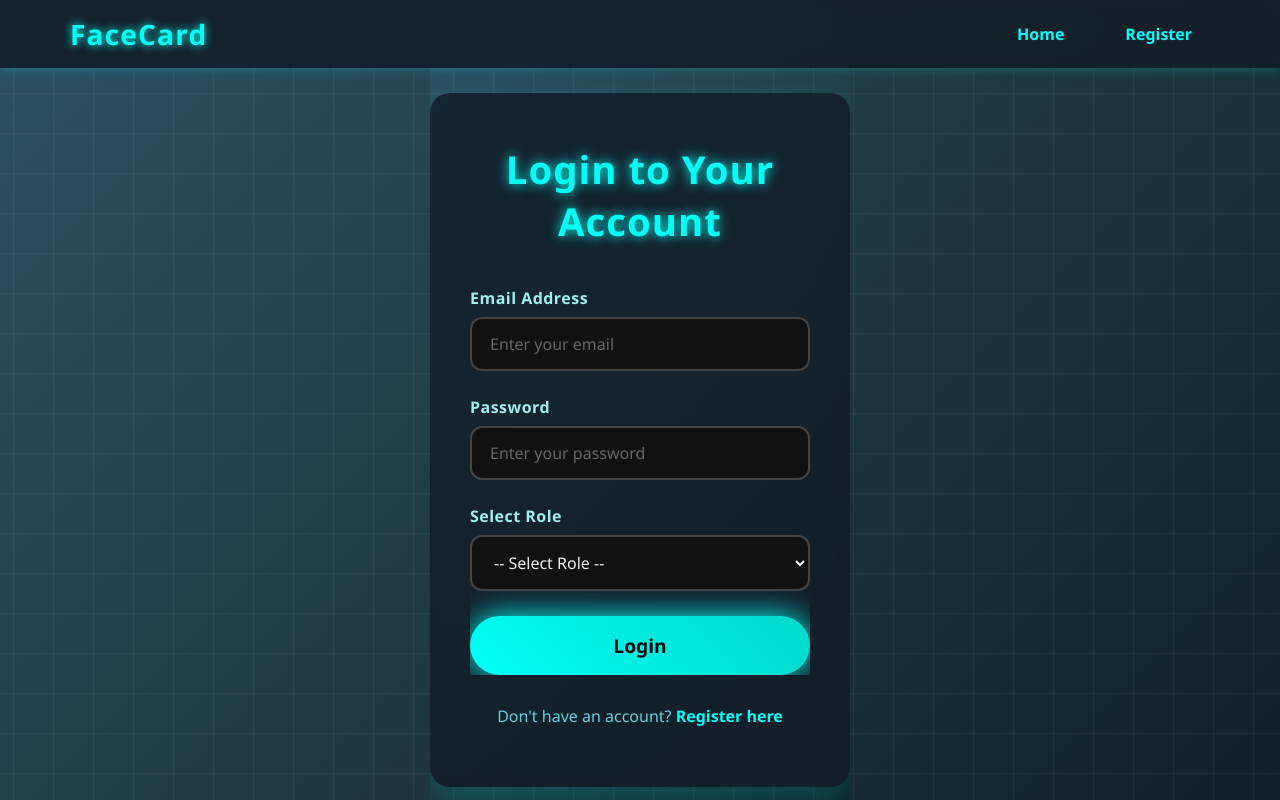
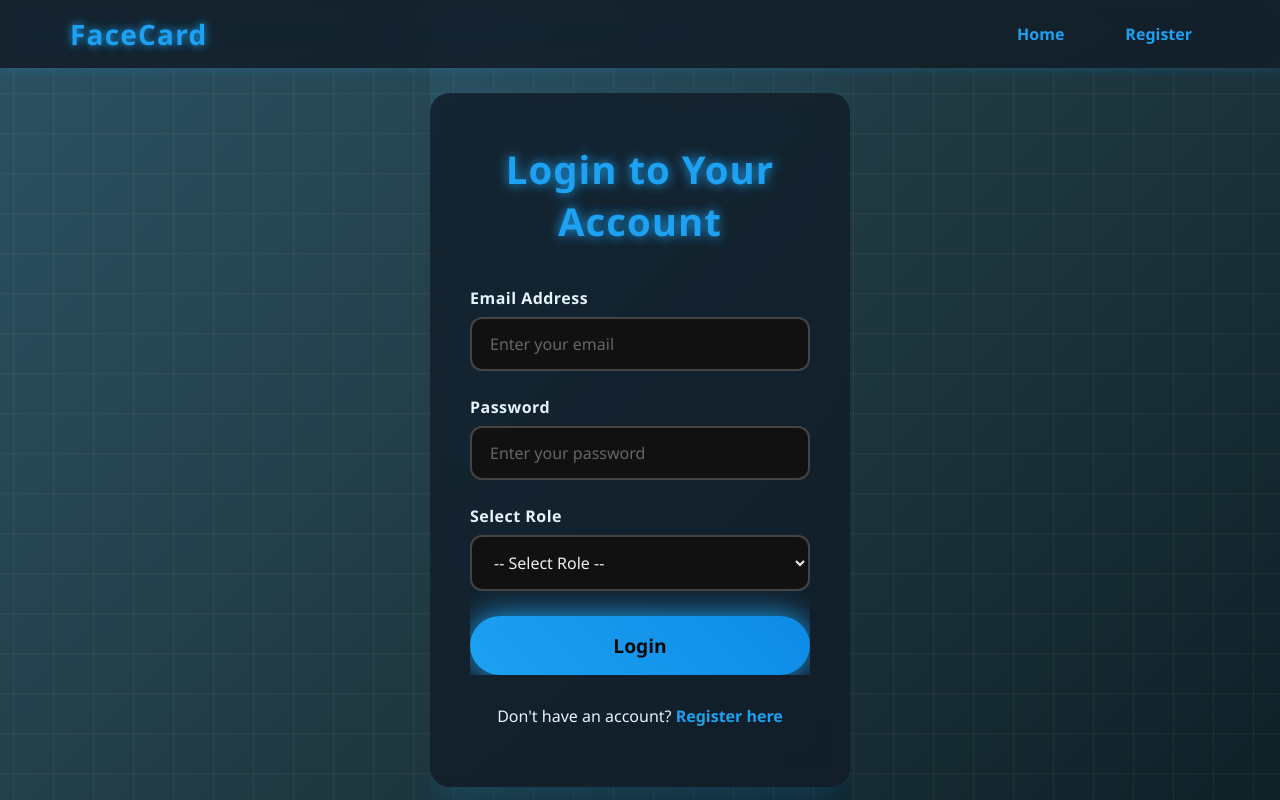
Before and after one commit to Tiwari-Abhinav/GenAI_Hackathon, a Flask app: page /login in a window 1280 px wide. Run offline with Flask 3, Linux system fonts and the light colour scheme.

Commit message:
improved login ui

```diff
--- a/templates/login.html
+++ b/templates/login.html
@@ -18,6 +18,7 @@
       overflow: hidden; /* Remove all scroll */
       margin: 0;
       padding: 0;
+      /* This dark blue gradient already fits the new theme well */
       background: linear-gradient(135deg, #2c5364, #203a43, #0f2027);
       color: #eee;
       display: flex;
@@ -60,7 +61,8 @@
       width: 100%;
       background: rgba(20, 30, 40, 0.9);
       backdrop-filter: saturate(180%) blur(15px);
-      box-shadow: 0 2px 10px rgba(0, 255, 255, 0.2);
+      /* CHANGED: Shadow color to blue */
+      box-shadow: 0 2px 10px rgba(29, 161, 242, 0.2);
       z-index: 10;
       user-select: none;
     }
@@ -77,10 +79,12 @@
     .logo {
       font-size: 28px;
       font-weight: 700;
-      color: #00fff7;
+      /* CHANGED: Color to blue */
+      color: #1DA1F2;
       text-decoration: none;
       letter-spacing: 1.2px;
-      text-shadow: 0 0 8px #00fff7;
+      /* CHANGED: Shadow to blue */
+      text-shadow: 0 0 8px #1DA1F2;
     }
 
     .nav-links {
@@ -90,7 +94,8 @@
     }
 
     .nav-links li a {
-      color: #00fff7;
+      /* CHANGED: Color to blue */
+      color: #1DA1F2;
       font-weight: 600;
       text-decoration: none;
       padding: 8px 18px;
@@ -101,9 +106,11 @@
 
     .nav-links li a:hover,
     .nav-links li a.active {
-      background-color: #00fff7;
+      /* CHANGED: Background to blue */
+      background-color: #1DA1F2;
       color: #0a0a0a;
-      box-shadow: 0 0 20px #00fff7;
+      /* CHANGED: Shadow to blue */
+      box-shadow: 0 0 20px #1DA1F2;
     }
 
     /* Container */
@@ -111,7 +118,8 @@
       position: relative;
       background: rgba(20, 30, 40, 0.85);
       border-radius: 20px;
-      box-shadow: 0 15px 40px rgba(0, 255, 255, 0.2);
+      /* CHANGED: Shadow to blue (rgb(29, 161, 242) is #1DA1F2) */
+      box-shadow: 0 15px 40px rgba(29, 161, 242, 0.2);
       max-width: 420px;
       width: 100%;
       padding: 50px 40px 60px;
@@ -131,9 +139,11 @@
       text-align: center;
       margin-bottom: 40px;
       font-size: 2.4rem;
-      color: #00fff7;
+      /* CHANGED: Color to blue */
+      color: #1DA1F2;
       letter-spacing: 1px;
-      text-shadow: 0 0 12px #00fff7;
+      /* CHANGED: Shadow to blue */
+      text-shadow: 0 0 12px #1DA1F2;
       user-select: none;
     }
 
@@ -153,7 +163,8 @@
     label {
       font-weight: 600;
       margin-bottom: 8px;
-      color: #a0f0f0;
+      /* CHANGED: Color to light blue from our theme */
+      color: #E3F3FF;
       user-select: none;
       letter-spacing: 0.03em;
     }
@@ -178,9 +189,10 @@
 
     input:focus,
     select:focus {
-      border-color: #00fff7;
-      box-shadow: 0 0 12px #00fff7;
-      outline-color: #00fff7;
+      /* CHANGED: Focus color to blue */
+      border-color: #1DA1F2;
+      box-shadow: 0 0 12px #1DA1F2;
+      outline-color: #1DA1F2;
       background: #0a0a0a;
     }
 
@@ -197,7 +209,8 @@
     }
 
     button.login-btn-form {
-      background: linear-gradient(45deg, #00fff7, #00d9cc);
+      /* CHANGED: Gradient to blue theme (primary and primary_dark) */
+      background: linear-gradient(45deg, #1DA1F2, #0D8BE6);
       color: #0a0a0a;
       font-weight: 700;
       font-size: 1.2rem;
@@ -205,15 +218,17 @@
       border: none;
       border-radius: 50px;
       cursor: pointer;
-      box-shadow: 0 0 30px #00fff7;
+      /* CHANGED: Shadow to blue */
+      box-shadow: 0 0 30px #1DA1F2;
       transition: background 0.4s ease, box-shadow 0.4s ease;
       user-select: none;
     }
 
     button.login-btn-form:hover,
     button.login-btn-form:focus {
-      background: linear-gradient(45deg, #00d9cc, #00fff7);
-      box-shadow: 0 0 45px #00d9cc;
+      /* CHANGED: Gradient to blue theme */
+      background: linear-gradient(45deg, #0D8BE6, #1DA1F2);
+      box-shadow: 0 0 45px #0D8BE6;
       outline: none;
     }
 
@@ -221,12 +236,14 @@
       margin-top: 30px;
       text-align: center;
       font-size: 1rem;
-      color: #66cfdc;
+      /* CHANGED: Color to light blue */
+      color: #E3F3FF;
       user-select: none;
     }
 
     .info-text a {
-      color: #00fff7;
+      /* CHANGED: Link color to blue */
+      color: #1DA1F2;
       font-weight: 700;
       text-decoration: none;
       transition: color 0.3s ease;
@@ -235,7 +252,8 @@
 
     .info-text a:hover,
     .info-text a:focus {
-      color: #00d9cc;
+      /* CHANGED: Hover color to dark blue */
+      color: #0D8BE6;
       text-decoration: underline;
       outline: none;
     }
@@ -264,21 +282,16 @@
   </style>
 </head>
 <body>
-  <!-- Header & Navigation -->
   <header>
     <nav>
-      <!-- === FIX IS HERE === -->
       <a href="/" class="logo" aria-label="AttendanceSys Home">FaceCard</a>
       <ul class="nav-links" role="menubar">
         <li role="none"><a href="/" role="menuitem" tabindex="0">Home</a></li>
-        <!-- You will need a /register route for this to work -->
         <li role="none"><a href="register.html" role="menuitem" tabindex="0" class="btn">Register</a></li>
       </ul>
-      <!-- === END OF FIX === -->
-    </nav>
+      </nav>
   </header>
 
-  <!-- Login Form -->
   <main class="container" role="main" aria-label="Login form">
     <div class="login-container">
       <h2>Login to Your Account</h2>
```
